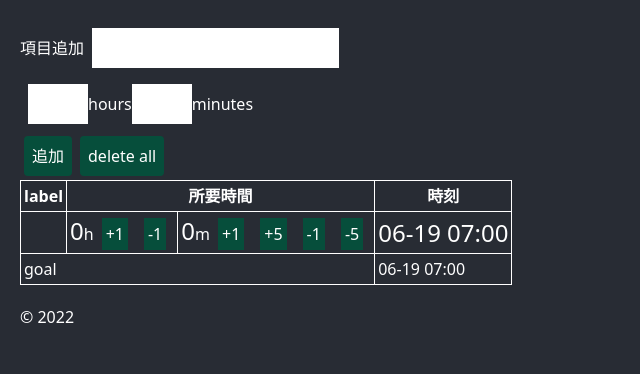
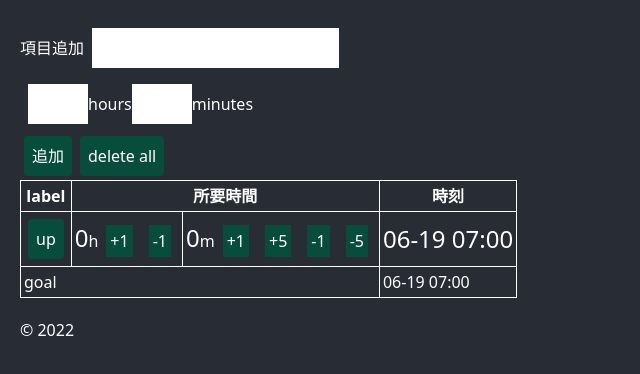
Before and after one commit to yoko0180/gyakusan2, a React (Create React App) app: page / in a window 1280 px wide. Both pictures are taken after a click on the button "追加". Shown: the top 374 px of the page, without its empty margins (0-640 px from the left). Built offline with nearby package versions, Linux system fonts and the light colour scheme.

Commit message:
moveUpItem

```diff
--- a/src/components/Main.tsx
+++ b/src/components/Main.tsx
@@ -53,7 +53,7 @@ type ViewMode = "selectShop" | "jouon" | "chilled"
 const Main: React.FC<{ lang: string }> = ({ lang }) => {
   const STORAGE_KEY = "items"
   //
-  const initialGoal = df.set(add(new Date(), { hours: 10 }), {minutes:0})
+  const initialGoal = df.set(add(new Date(), { hours: 10 }), { minutes: 0 })
   const [goalDate, setGoalDate] = useState<Date>(initialGoal)
   const [items, setItems] = useState<Item[]>([])
   const [itemsView, setItemsView] = useState<ItemView[]>([])
@@ -148,6 +148,26 @@ const Main: React.FC<{ lang: string }> = ({ lang }) => {
     setItems([])
   }
 
+  const moveUpItem = (item: Item) => {
+    // 内部データのitemsは先頭から追加した順番どおりに格納される
+    // 画面表示は逆順に表示するので、表示通りで順番を変えるために逆順にしたリストを基準にする
+    const _items = items.reverse()
+    const index = _items.findIndex((i) => i.id === item.id)
+    if (index < 1) return
+    // [0, 1, 2, 3, 4, 5]
+    // ひとつ前よりも前部分
+    let front = _items.slice(0, index - 1)
+    let back = _items.slice(index + 1)
+    back.unshift(_items[index - 1])
+
+    console.log("front", front)
+    console.log("back", back)
+
+    const new_items = front.concat([item]).concat(back)
+    console.log("new_items", new_items)
+
+    setItems(new_items.reverse())
+  }
   // const BtnAddNum: React.FC<{
   //   shop: Shop
   //   hin: Hinmoku
@@ -304,7 +324,13 @@ const Main: React.FC<{ lang: string }> = ({ lang }) => {
           {itemsView.map((item) => {
             return (
               <tr key={item.id}>
-                <td>{item.label}</td>
+                <td>
+                  {item.label}
+
+                  <button className="add-btn bg-green-900 p-2 m-1 rounded " onClick={() => moveUpItem(item)}>
+                    up
+                  </button>
+                </td>
                 <td>
                   {/* <span className="hours-label text-2xl">{item.costOfTime.hours}</span>h */}
                   <CostLabel num={item.costOfTime.hours} label="h"></CostLabel>
```
